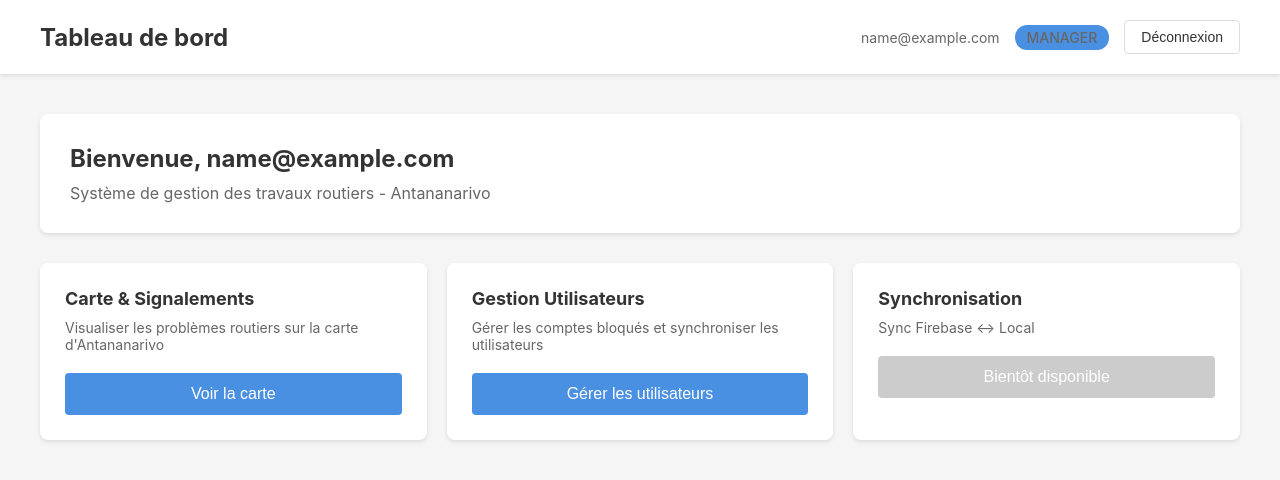
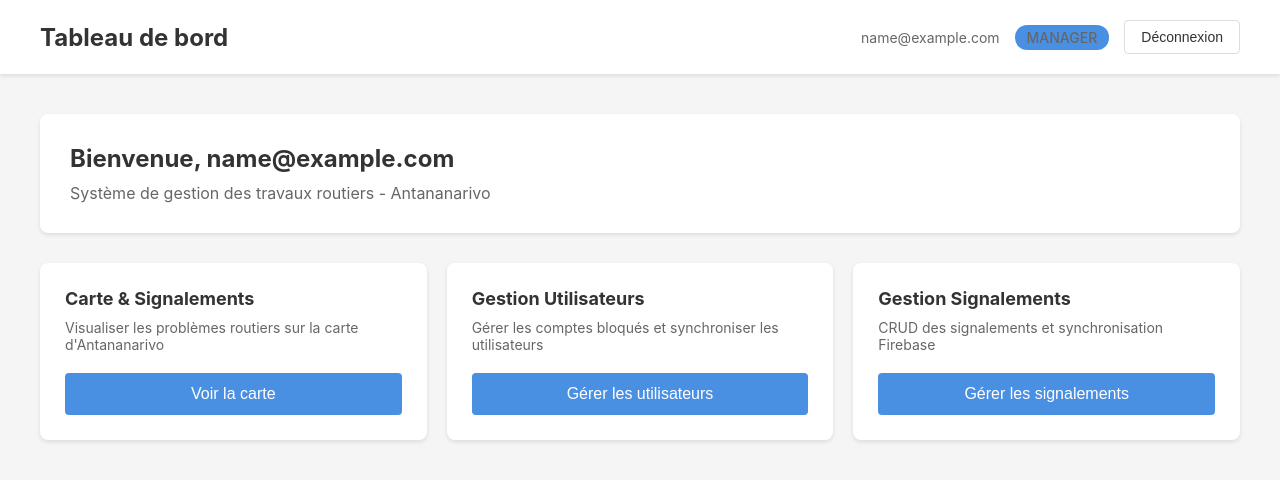
Before and after one commit to Snowlydial/S5_Cloud_Carte, a React (Create React App) app in the folder frontend-web/: page /login in a window 1280 px wide. Both pictures are taken after typing "name@example.com", "Sample123" into the empty fields and a click on the button "Se connecter". Shown: the top 480 px of the page. Built offline with nearby package versions, Linux system fonts and the light colour scheme.

Commit message:
Routing Signalement

```diff
--- a/frontend-web/src/App.js
+++ b/frontend-web/src/App.js
@@ -8,6 +8,7 @@ import RegisterPage from './pages/RegisterPage';
 import DashboardPage from './pages/DashboardPage';
 import UserManagementPage from './pages/UserManagementPage';
 import MapPage from './pages/MapPage';
+import SignalementPage from './pages/SignalementPage';
 import './App.css';
 
 //*-- Protected Route: redirects to login if not authenticated
@@ -85,6 +86,15 @@ function App() {
                         }
                     />
 
+                    <Route
+                        path="/signalements"
+                        element={
+                        <ProtectedRoute>
+                            <SignalementPage />
+                        </ProtectedRoute>
+                        }
+                    />
+
 
                     {/* 404 fallback */}
                     <Route path="*" element={<Navigate to="/login" />} />
--- a/frontend-web/src/pages/DashboardPage.jsx
+++ b/frontend-web/src/pages/DashboardPage.jsx
@@ -60,9 +60,14 @@ const DashboardPage = () => {
                             </div>
 
                             <div className="module-card">
-                                <h3>Synchronisation</h3>
-                                <p>Sync Firebase ↔ Local</p>
-                                <button className="btn-primary" disabled>Bientôt disponible</button>
+                                <h3>Gestion Signalements</h3>
+                                <p>CRUD des signalements et synchronisation Firebase</p>
+                                <button
+                                onClick={() => navigate('/signalements')}
+                                className="btn-primary"
+                                >
+                                Gérer les signalements
+                                </button>
                             </div>
                         </>
                     )}
```
